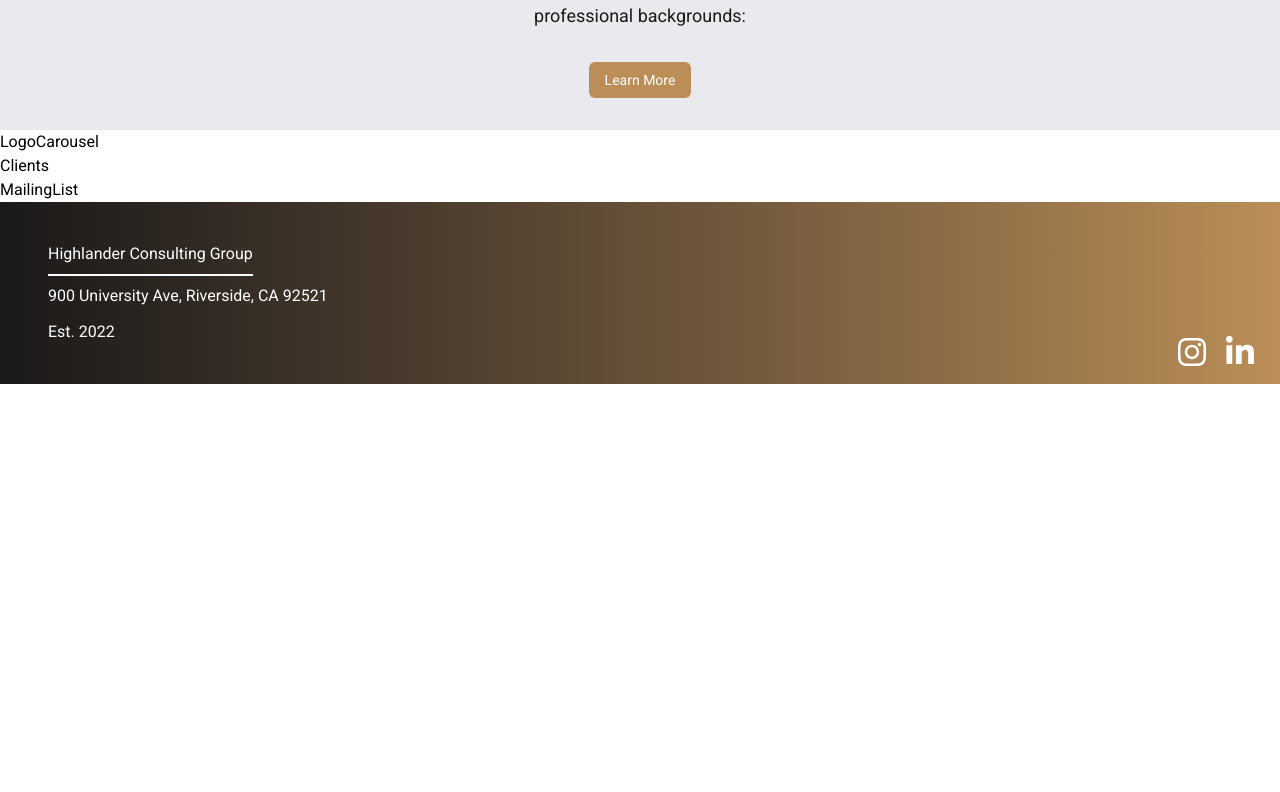
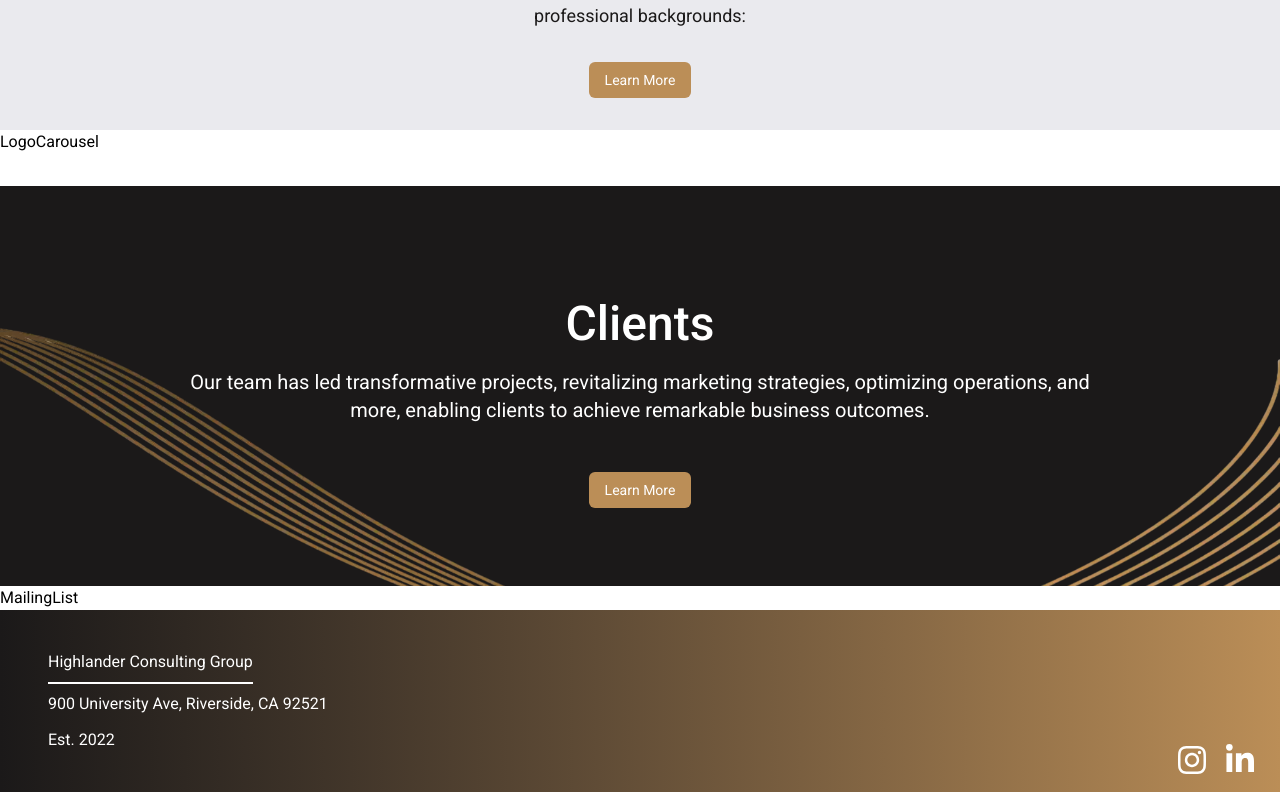
Before and after one commit to acm-ucr/hcg, a Next.js app: page / in a window 1280 px wide. Shown: the part 1276-2068 px from the top of the page. Before the commit the page ends 1660 px from the top, so only its background shows below. Built offline with nearby package versions, Linux system fonts and the light colour scheme.

Commit message:
abstract for home page

```diff
--- a/src/app/page.tsx
+++ b/src/app/page.tsx
@@ -2,7 +2,7 @@ import LandingHeader from "@/components/home/LandingHeader";
 import InfoSection from "@/components/InfoSection";
 import OurTeam from "@/components/home/OurTeam";
 import Carousel from "@/components/home/LogoCarousel";
-import Clients from "@/components/home/Clients";
+import ContactUs from "@/components/ContactUs";
 import MailingList from "@/components/home/MailingList";
 
 import AboutUsImage from "@/public/about/aboutUs.webp";
@@ -19,7 +19,12 @@ const Home = () => {
       />
       <OurTeam />
       <Carousel />
-      <Clients />
+      <ContactUs
+        buttonText="Learn More"
+        buttonHref="/work"
+        text="Our team has led transformative projects, revitalizing marketing strategies, optimizing operations, and more, enabling clients to achieve remarkable business outcomes."
+        titleText="Clients"
+      />
       <MailingList />
     </div>
   );
--- a/src/components/ContactUs.tsx
+++ b/src/components/ContactUs.tsx
@@ -1,25 +1,31 @@
 import Button from "@/components/Button";
 import contactUsBG from "@/public/work/contactUsBG.webp";
+import Title from "@/components/Title";
 import Image from "next/image";
 
 interface ContactUsProps {
   buttonText: string;
   buttonHref: string;
   text: string;
+  titleText?: string;
 }
 
-const ContactUs = ({ buttonHref, buttonText, text }: ContactUsProps) => {
+const ContactUs = ({
+  buttonHref,
+  buttonText,
+  text,
+  titleText,
+}: ContactUsProps) => {
   return (
-    <div className="bg-hcg-black relative flex min-h-100 flex-col items-center justify-center text-center text-white">
+    <div className="bg-hcg-black relative mt-8 flex min-h-100 flex-col items-center justify-center text-center text-white">
       <Image
         src={contactUsBG}
         alt="Gold Stripes"
         objectFit="cover"
-        className="absolute z-0 h-full w-full [-webkit-user-drag:none]"
+        className="absolute z-0 h-full w-full"
       />
-      <p className="z-20 mb-6 w-4/5 p-6 text-[20px] md:w-3/4 md:text-3xl">
-        {text}
-      </p>
+      {titleText && <Title title={titleText} color="text-white" />}
+      <p className="text-md z-20 mb-6 w-4/5 p-6 md:w-3/4 md:text-xl">{text}</p>
       <div className="z-20">
         <Button text={buttonText} href={buttonHref} />
       </div>
--- a/src/components/Title.tsx
+++ b/src/components/Title.tsx
@@ -1,10 +1,13 @@
 interface titleProps {
   title: string;
+  color?: string;
 }
 
-const Title = ({ title }: titleProps) => {
+const Title = ({ title, color }: titleProps) => {
   return (
-    <div className="text-hcg-pastel-brown translate-y-1/4 py-4 text-center text-5xl font-medium">
+    <div
+      className={`${color || "text-hcg-pastel-brown"} translate-y-1/4 py-4 text-center text-5xl font-medium`}
+    >
       {title}
     </div>
   );
--- a/src/components/home/Clients.tsx
+++ /dev/null
@@ -1,5 +0,0 @@
-const Clients = () => {
-  return <div>Clients</div>;
-};
-
-export default Clients;
```
